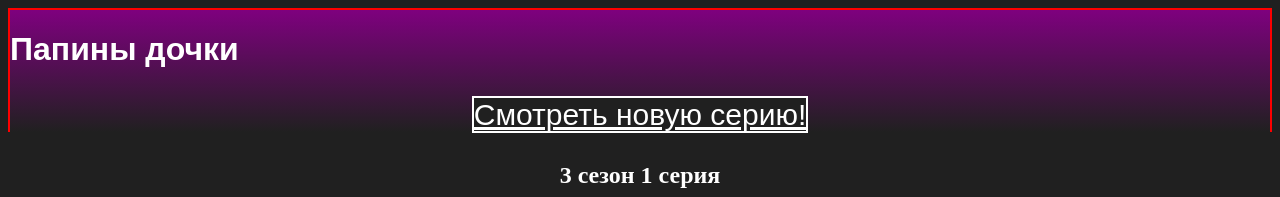
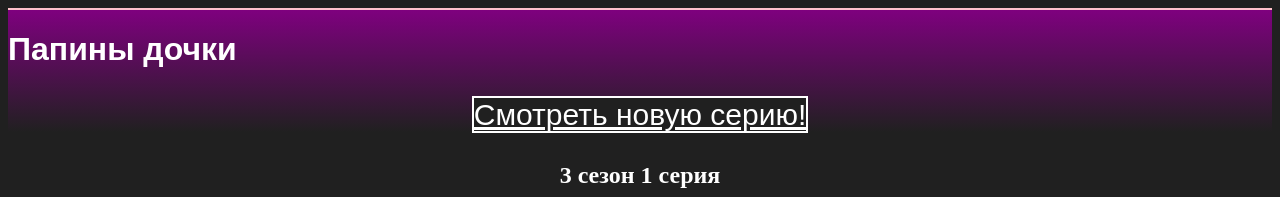
Before and after one commit to Svyatoslav225/PDsiteOriginal, a plain HTML site: page index.html in a window 1280 px wide. Shown: the top 197 px of the page. Drawn offline with Linux system fonts and the light colour scheme.

Commit message:
Update style.css

```diff
--- a/style.css
+++ b/style.css
@@ -34,7 +34,7 @@ h2{
   color:white;
 }
 header{
-  border-top:2px solid red;
-  border-left:2px solid red;
-  border-right:2px solid red;
+  border-top:2px solid pink;
+  border-left:2px point pink;
+  border-right:2px point pink;
 }
```
